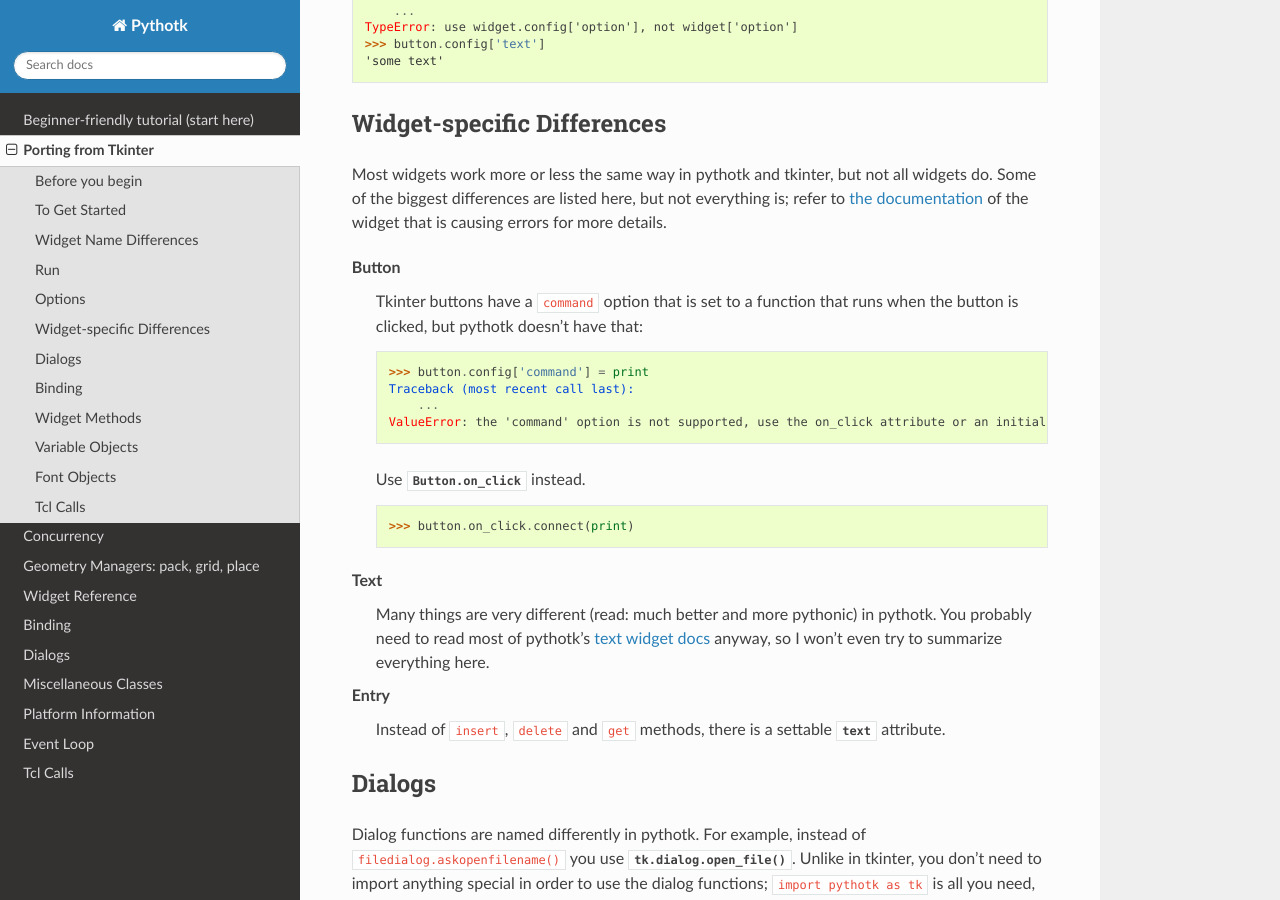
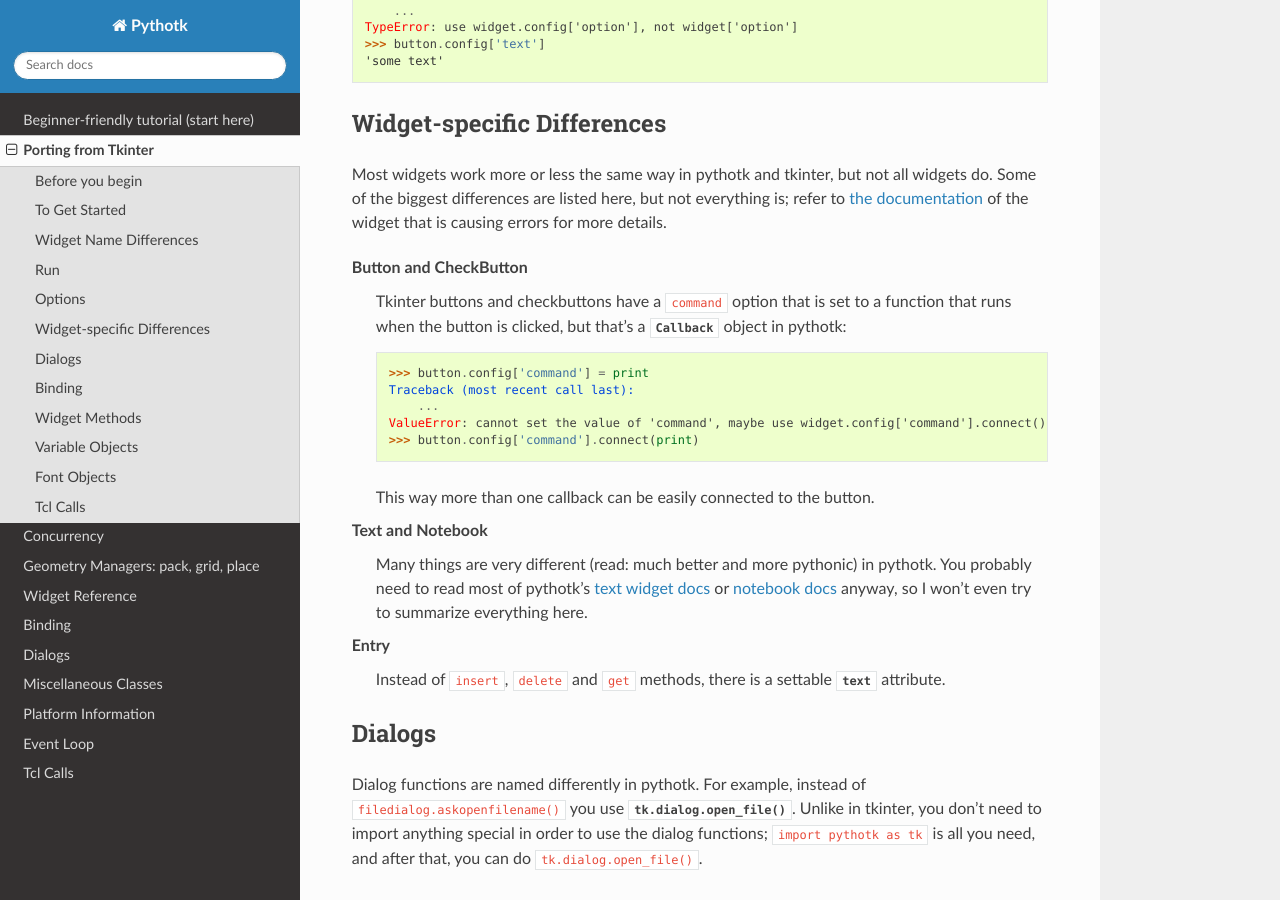
Before and after one commit to Akuli/teek, a Sphinx documentation site: the page built from docs/tkinter.rst, in a window 1280 px wide and 900 px high, scrolled down 2425 px. Built offline with Sphinx 7.4.7 and the Read the Docs theme 2.0.0, drawn with Linux system fonts in a browser that asks for light colours.

Commit message:
options with Callback objects as values

```diff
--- a/docs/tkinter.rst
+++ b/docs/tkinter.rst
@@ -131,24 +131,24 @@ widgets do. Some of the biggest differences are listed here, but not everything
 is; refer to :ref:`the documentation <widgets>` of the widget that is causing
 errors for more details.
 
-Button
-    Tkinter buttons have a ``command`` option that is set to a function that runs
-    when the button is clicked, but pythotk doesn't have that:
+Button and CheckButton
+    Tkinter buttons and checkbuttons have a ``command`` option that is set to a
+    function that runs when the button is clicked, but that's a
+    :class:`.Callback` object in pythotk:
 
     >>> button.config['command'] = print
     Traceback (most recent call last):
         ...
-    ValueError: the 'command' option is not supported, use the on_click attribute or an initialization argument instead
+    ValueError: cannot set the value of 'command', maybe use widget.config['command'].connect() instead?
+    >>> button.config['command'].connect(print)
 
-    Use :attr:`.Button.on_click` instead.
+    This way more than one callback can be easily connected to the button.
 
-    >>> button.on_click.connect(print)
-
-Text
+Text and Notebook
     Many things are very different (read: much better and more pythonic) in
     pythotk. You probably need to read most of pythotk's
-    :ref:`text widget docs <textwidget>` anyway, so I won't even try to summarize
-    everything here.
+    :ref:`text widget docs <textwidget>` or :ref:`notebook docs <notebook>`
+    anyway, so I won't even try to summarize everything here.
 
 Entry
     Instead of ``insert``, ``delete`` and ``get`` methods, there is a settable
```
Also changed, not shown: docs/bind.rst (+5 -5 lines), docs/tutorial.rst (+12 -0 lines), 3 other files.
